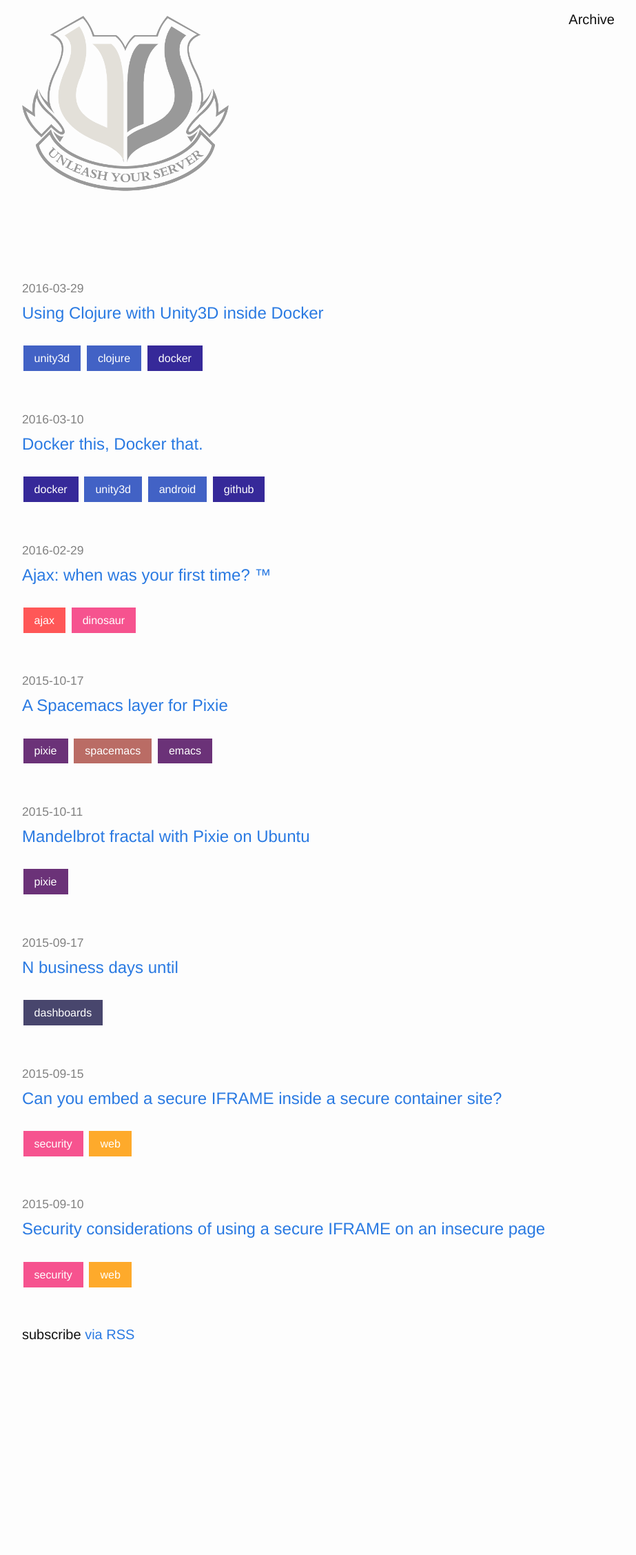
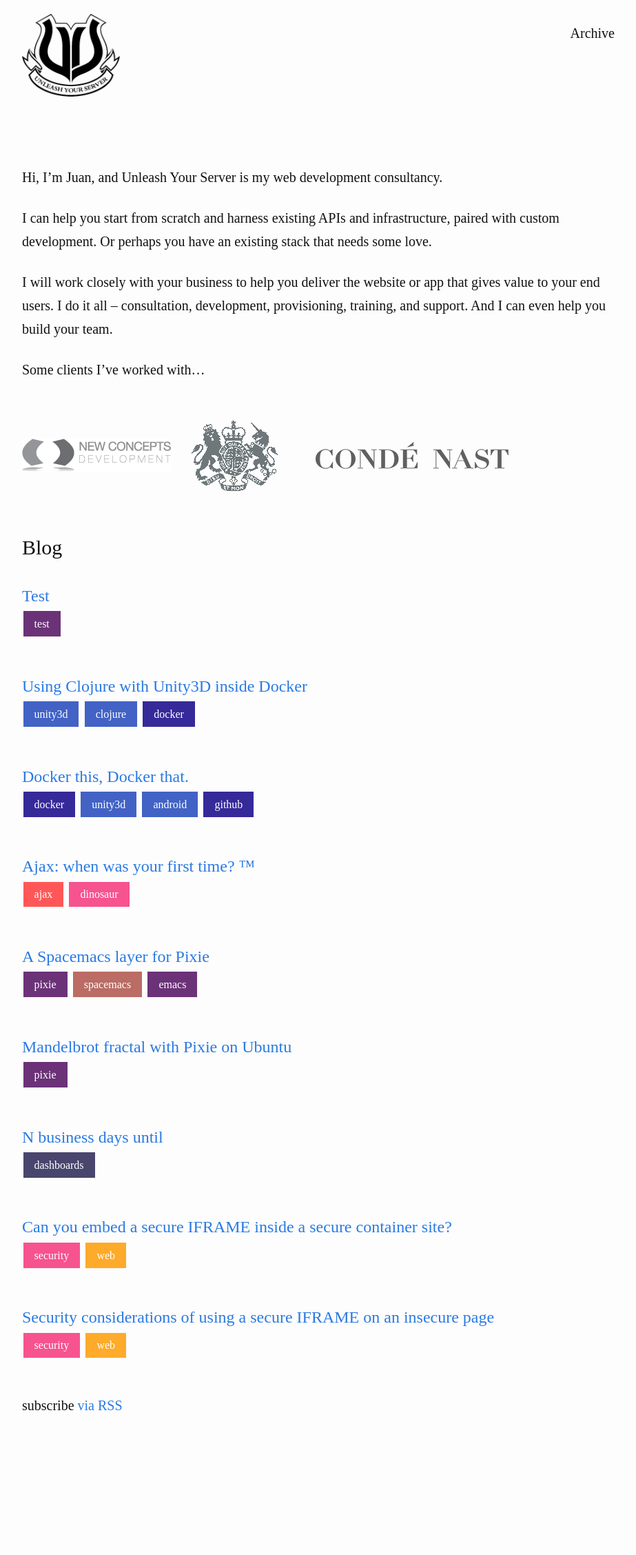
Before and after one commit to UYSio/uysio.github.io-src, a Jekyll site: the page built from index.md, in a window 1280 px wide. Shown: the whole page at 69% size, without its empty margins (178-1101 px from the left). Built offline with Jekyll 4.4.1, drawn with Linux system fonts in a browser that asks for light colours; before the commit the page ends 2152 px from its top, so only the background shows below that.

Commit message:
home page draft

```diff
--- a/_config.yml
+++ b/_config.yml
@@ -4,7 +4,7 @@ email: opyate+uysio@gmail.com
 description: > # this means to ignore newlines until "baseurl:"
   Unleash Your Server LTD is the professional playground of
   Juan Matthys Uys.
-baseurl: "" # the subpath of your site, e.g. /blog/
+baseurl: "/b/" # the subpath of your site, e.g. /blog/
 url: "http://essays.uys.io" # the base hostname & protocol for your site
 twitter_username: opyate
 github_username:  opyate
--- /dev/null
+++ b/_data/todo.yml
@@ -0,0 +1,4 @@
+foo:
+  bar:
+    - 42
+    - 1337
--- a/_includes/header.html
+++ b/_includes/header.html
@@ -3,7 +3,7 @@
   <div class="wrapper">
 
     <a class="site-title" href="{{ site.baseurl }}/">
-      <img src="/assets/logo.png" alt="{{ site.title }}">
+      <img src="/assets/logo/logob.png" alt="The {{ site.title }} logo" title="{{ site.title }}" height="120">
     </a>
 
     <nav class="site-nav">
--- a/_sass/_layout.scss
+++ b/_sass/_layout.scss
@@ -6,6 +6,8 @@
 
     // Positioning context for the mobile navigation icon
     position: relative;
+
+    margin-top: 20px;
 }
 
 .site-title {
--- a/css/main.scss
+++ b/css/main.scss
@@ -6,7 +6,7 @@
 
 
 // Our variables
-$base-font-family: Helvetica, Arial, sans-serif;
+$base-font-family: "Lucida Bright", serif;
 $base-font-size:   20px;
 $small-font-size:  $base-font-size * 0.875;
 $base-line-height: 1.7;
--- a/index.md
+++ b/index.md
@@ -2,15 +2,22 @@
 layout: page
 ---
 
+Hi, I'm Juan, and {{ site.title }} is my web development consultancy.
+
+I can help you start from scratch and harness existing APIs and infrastructure, paired with custom development. Or perhaps you have an existing  stack that needs some love.
+
+I will work closely with your business to help you deliver the website or app that gives value to your end users. I do it all – consultation, development, provisioning, training, and support. And I can even help you build your team.
+
+Some clients I've worked with...
+
+![New Concepts Development](/assets/clients/newconcepts.png) ![Govern Digital Service](/assets/clients/gds.png) ![Condé Nast Commerce](/assets/clients/condenast.png)
+
+# Blog
 
 <ul class="post-list">
     {% for post in site.posts %}
     <li>
-        <span class="post-meta">{{ post.date | date: "%Y-%m-%d" }}</span>
-
-        <h2>
             <a class="post-link" href="{{ post.url | prepend: site.baseurl }}">{{ post.title }}</a>
-        </h2>
 
         {% if post.tags.size > 0 %}
           {% for tag in post.tags %}
```
Also changed, not shown: _posts/2016-04-05-test.md (added, +13 -0 lines), assets/clients/condenast.png (added), assets/clients/gds.png (added), assets/clients/newconcepts.png (added), assets/logo/logo.png (renamed from assets/logo.png), assets/logo/logob.png (added).
